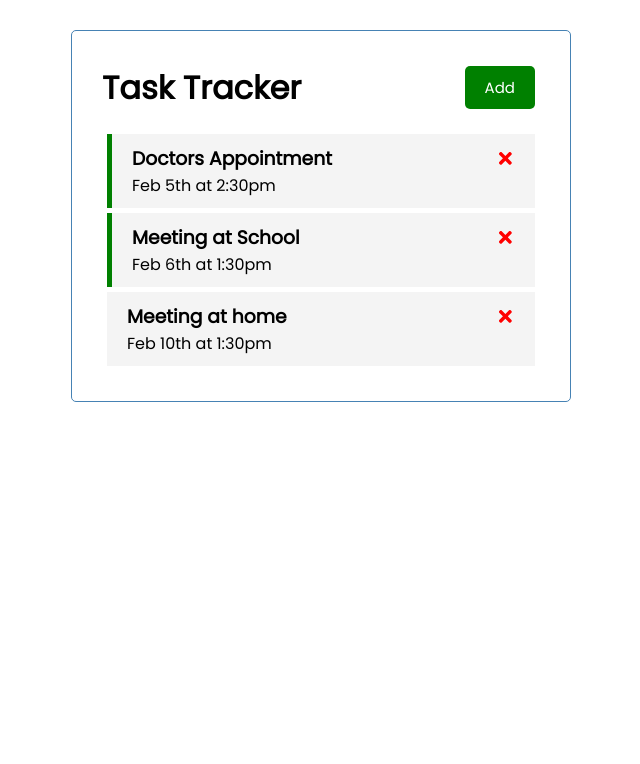
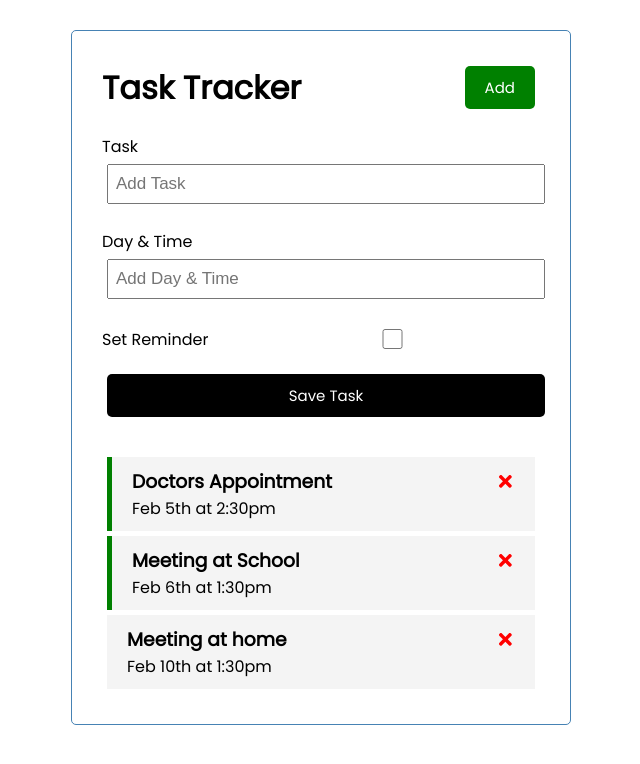
Before and after one commit to MateolCS/ReactTaskTracker, a React (Create React App) app: page / in a window 1280 px wide. Shown: the top 764 px of the page, without its empty margins (319-959 px from the left). Built offline with nearby package versions, Linux system fonts and the light colour scheme.

Commit message:
Adding tasks

```diff
--- a/src/App.js
+++ b/src/App.js
@@ -1,5 +1,6 @@
 import Header from "./components/Header";
 import Tasks from "./components/Tasks";
+import AddTask from "./components/AddTask";
 import { useState } from "react"
 
 function App() {
@@ -25,6 +26,13 @@
       },
 ])
 
+// Add tasks
+const addTask = (task) => {
+  const id = Math.floor(Math.random() * 10000) + 1
+  setTasks([...tasks, {id, ...task}])
+}
+
+
 //Delete taksks
 
   const deleteTask = (id) => {
@@ -40,6 +48,7 @@
 
     <div className="container">
       <Header />
+      <AddTask onAdd={addTask}/>
       {tasks.length > 0 ? (<Tasks tasks={tasks} onDelete = {deleteTask} onToggle ={toggleReminder}/>)  : ('No tasks to show')}
     </div>
   );
--- /dev/null
+++ b/src/components/AddTask.js
@@ -0,0 +1,45 @@
+import {useState} from 'react'
+
+const AddTask = ({onAdd}) => {
+
+    const [text, setText] = useState('')
+    const [day, setDay] = useState('')
+    const [reminder, setReminder] = useState(false)
+
+    const onSubmit =(e) => {
+        e.preventDefault()
+        if(!text || !day){
+            alert('Please enter text and day')
+            return
+        }
+
+        onAdd({text, day, reminder})
+        setText('')
+        setDay('')
+        setReminder(false)
+    }
+
+  return (
+    <form className="add-form" onSubmit={onSubmit}>
+      <div className="form-control">
+          <label>Task</label>
+          <input type="text" value={text} onChange={(e) => setText(e.target.value)} placeholder="Add Task"/>
+      </div>
+
+      <div className="form-control">
+          <label>Day & Time</label>
+          <input type="text" placeholder="Add Day & Time" value={day} onChange={(e) => setDay(e.target.value)}/>
+      </div>
+
+      <div className="form-control form-control-check">
+          <label>Set Reminder</label>
+          <input checked={reminder} type="checkbox" value={reminder} onChange={(e) => setReminder(e.currentTarget.checked)}/>
+      </div>
+
+        <input type="submit" value='Save Task' className="btn btn-block"/>
+
+    </form>
+  )
+}
+
+export default AddTask
```
